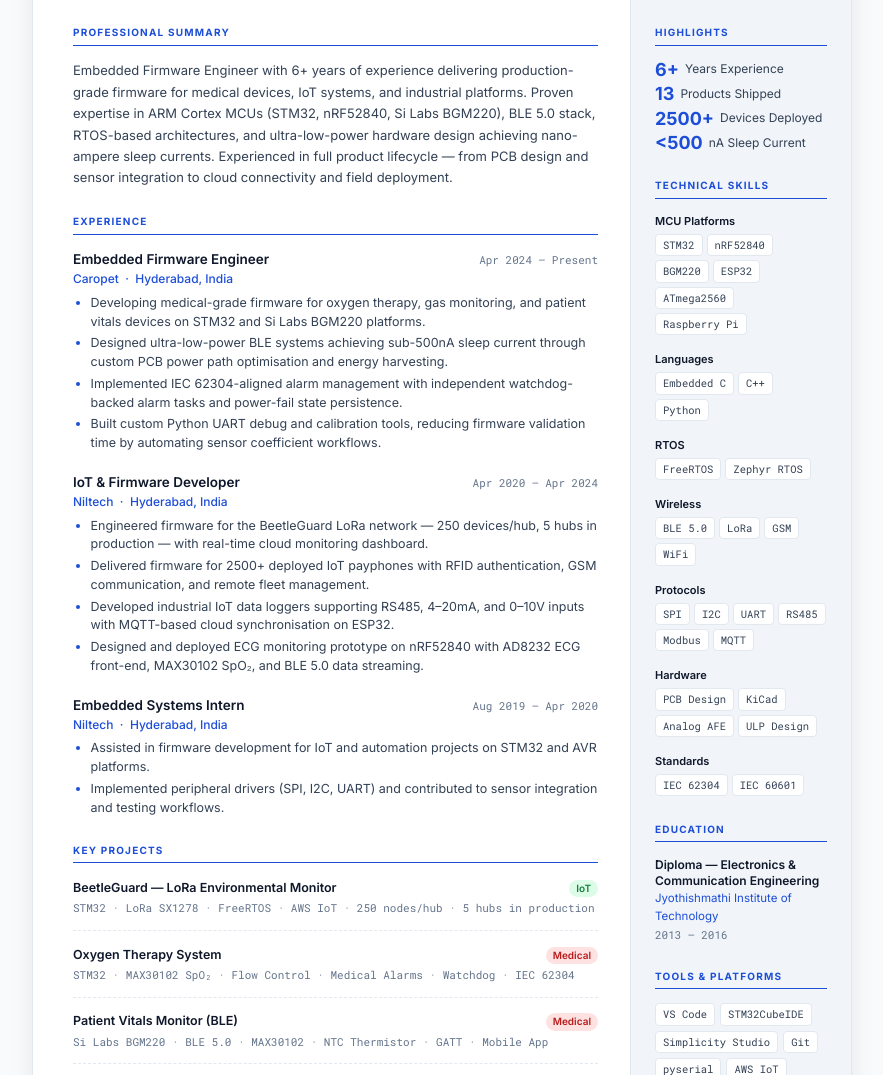
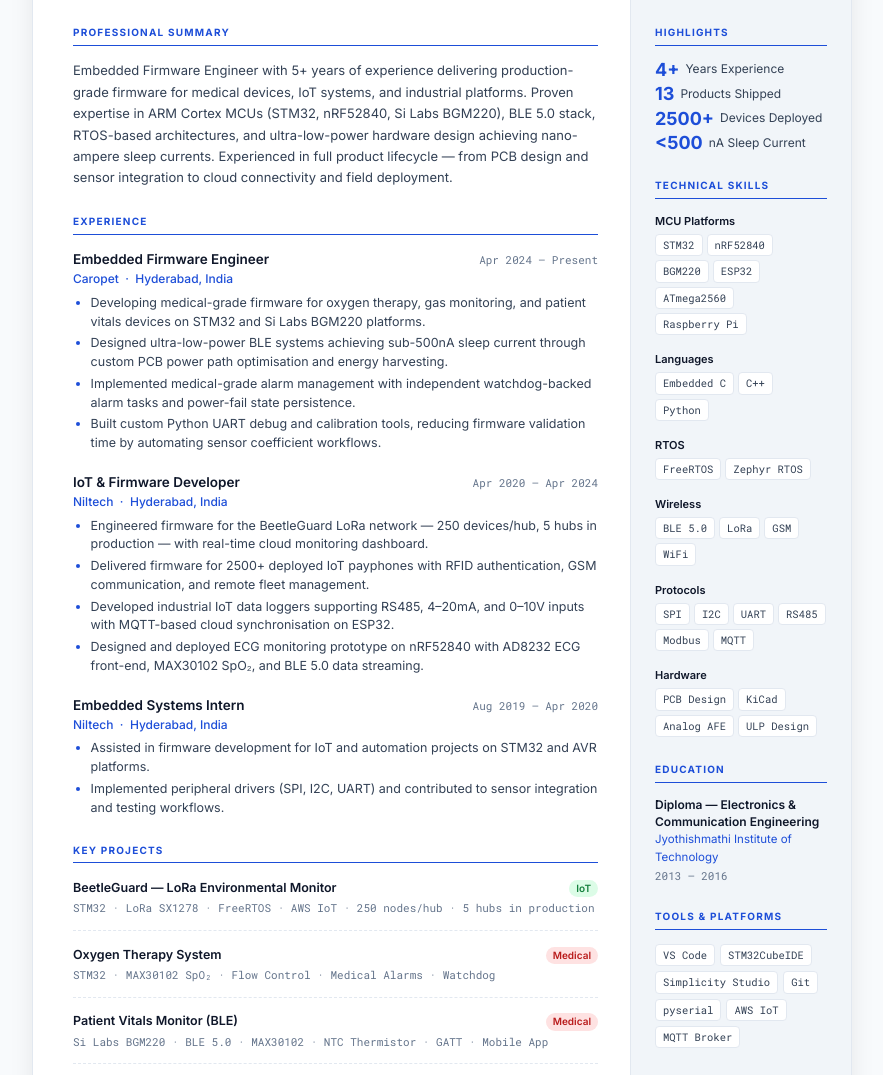
Before and after one commit to saikumar-mandaji/Portfolio_Saikumar, a plain HTML site: page resume.html in a window 1280 px wide. Shown: the part 182-1257 px from the top of the page, without its empty margins (198-1081 px from the left). Drawn offline with Linux system fonts and the light colour scheme.

Commit message:
Remove IEC standards from resume
Co-Authored-By: Claude Sonnet 4.6 <noreply@anthropic.com>

```diff
--- a/resume.html
+++ b/resume.html
@@ -306,7 +306,7 @@
       <!-- Summary -->
       <div class="section summary">
         <div class="section__title">Professional Summary</div>
-        <p>Embedded Firmware Engineer with 6+ years of experience delivering production-grade firmware for medical devices, IoT systems, and industrial platforms. Proven expertise in ARM Cortex MCUs (STM32, nRF52840, Si Labs BGM220), BLE 5.0 stack, RTOS-based architectures, and ultra-low-power hardware design achieving nano-ampere sleep currents. Experienced in full product lifecycle — from PCB design and sensor integration to cloud connectivity and field deployment.</p>
+        <p>Embedded Firmware Engineer with 5+ years of experience delivering production-grade firmware for medical devices, IoT systems, and industrial platforms. Proven expertise in ARM Cortex MCUs (STM32, nRF52840, Si Labs BGM220), BLE 5.0 stack, RTOS-based architectures, and ultra-low-power hardware design achieving nano-ampere sleep currents. Experienced in full product lifecycle — from PCB design and sensor integration to cloud connectivity and field deployment.</p>
       </div>
 
       <!-- Experience -->
@@ -322,7 +322,7 @@
           <ul class="exp__bullets">
             <li>Developing medical-grade firmware for oxygen therapy, gas monitoring, and patient vitals devices on STM32 and Si Labs BGM220 platforms.</li>
             <li>Designed ultra-low-power BLE systems achieving sub-500nA sleep current through custom PCB power path optimisation and energy harvesting.</li>
-            <li>Implemented IEC 62304-aligned alarm management with independent watchdog-backed alarm tasks and power-fail state persistence.</li>
+            <li>Implemented medical-grade alarm management with independent watchdog-backed alarm tasks and power-fail state persistence.</li>
             <li>Built custom Python UART debug and calibration tools, reducing firmware validation time by automating sensor coefficient workflows.</li>
           </ul>
         </div>
@@ -372,7 +372,7 @@
             <span class="proj__name">Oxygen Therapy System</span>
             <span class="proj__cat cat-medical">Medical</span>
           </div>
-          <div class="proj__tech">STM32 · MAX30102 SpO₂ · Flow Control · Medical Alarms · Watchdog · IEC 62304</div>
+          <div class="proj__tech">STM32 · MAX30102 SpO₂ · Flow Control · Medical Alarms · Watchdog</div>
         </div>
 
         <div class="proj__item">
@@ -418,7 +418,7 @@
       <div class="section">
         <div class="section__title">Highlights</div>
         <div class="highlight">
-          <span class="highlight__num">6+</span>
+          <span class="highlight__num">4+</span>
           <span>Years Experience</span>
         </div>
         <div class="highlight">
@@ -500,13 +500,6 @@
           </div>
         </div>
 
-        <div class="skill__group">
-          <div class="skill__label">Standards</div>
-          <div class="skill__tags">
-            <span class="skill__tag">IEC 62304</span>
-            <span class="skill__tag">IEC 60601</span>
-          </div>
-        </div>
 
       </div>
 
```
